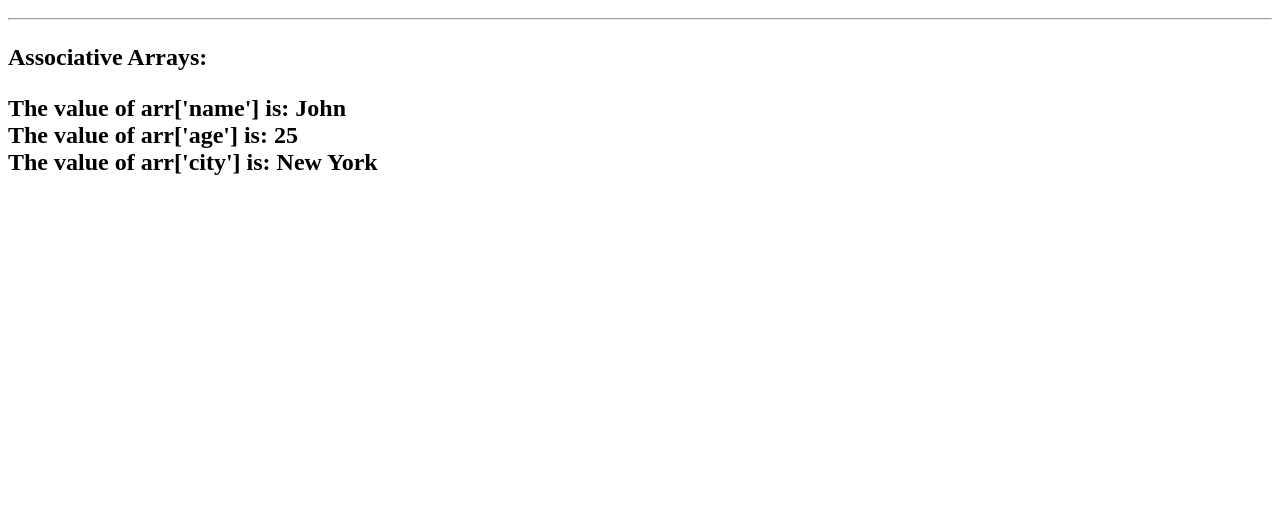
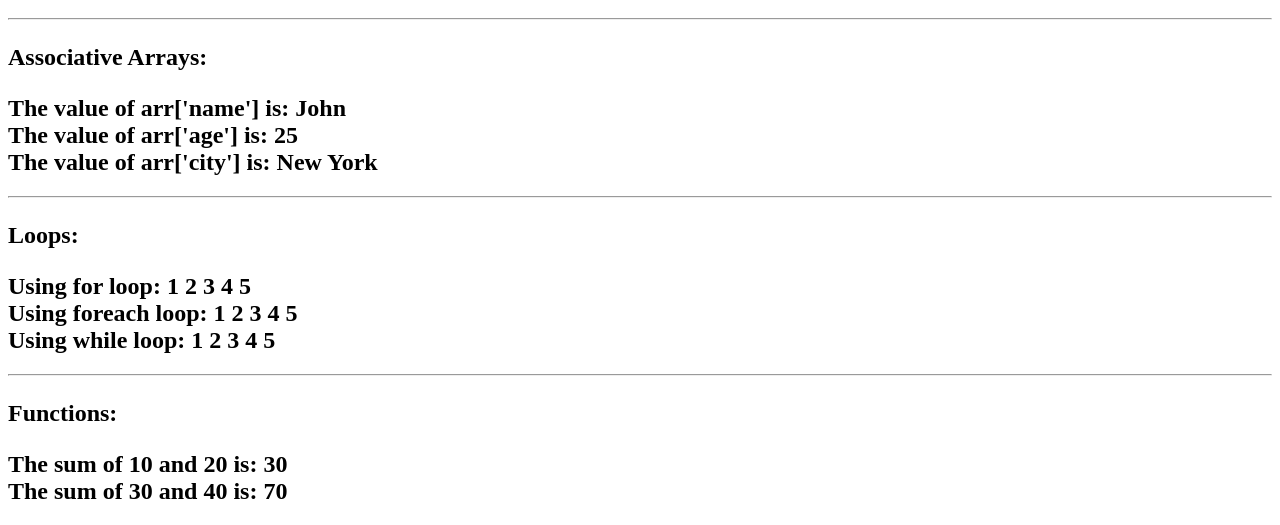
Before and after one commit to BANZOM/PHP-HandsOn, a PHP site: page / in a window 1280 px wide. Shown: the part 792-1317 px from the top of the page. Before the commit the page ends 967 px from the top, so only its background shows below. Run offline with PHP 8.4, Linux system fonts and the light colour scheme.

Commit message:
Add loops and functions to index.php

```diff
--- a/index.php
+++ b/index.php
@@ -100,6 +100,43 @@
                 echo "<br>";
             ?>
         </h2>
+
+        <hr>
+        <h2>
+            <p>Loops:</p>
+            <?php
+                $arr = array(1, 2, 3, 4, 5);
+                echo "Using for loop: ";
+                for($i=0; $i<count($arr); $i++){
+                    echo $arr[$i]." ";
+                }
+                echo "<br>";
+                echo "Using foreach loop: ";
+                foreach($arr as $val){
+                    echo $val." ";
+                }
+                echo "<br>";
+                echo "Using while loop: ";
+                $i = 0;
+                while($i<count($arr)){
+                    echo $arr[$i]." ";
+                    $i++;
+                }
+            ?>
+        </h2>
+
+        <hr>
+        <h2>
+            <p>Functions:</p>
+            <?php
+                function add($a, $b){
+                    return $a+$b;
+                }
+                echo "The sum of 10 and 20 is: ".add(10, 20);
+                echo "<br>";
+                echo "The sum of 30 and 40 is: ".add(30, 40);
+            ?>
+        </h2>
     </div>
 </body>
 </html>
```
